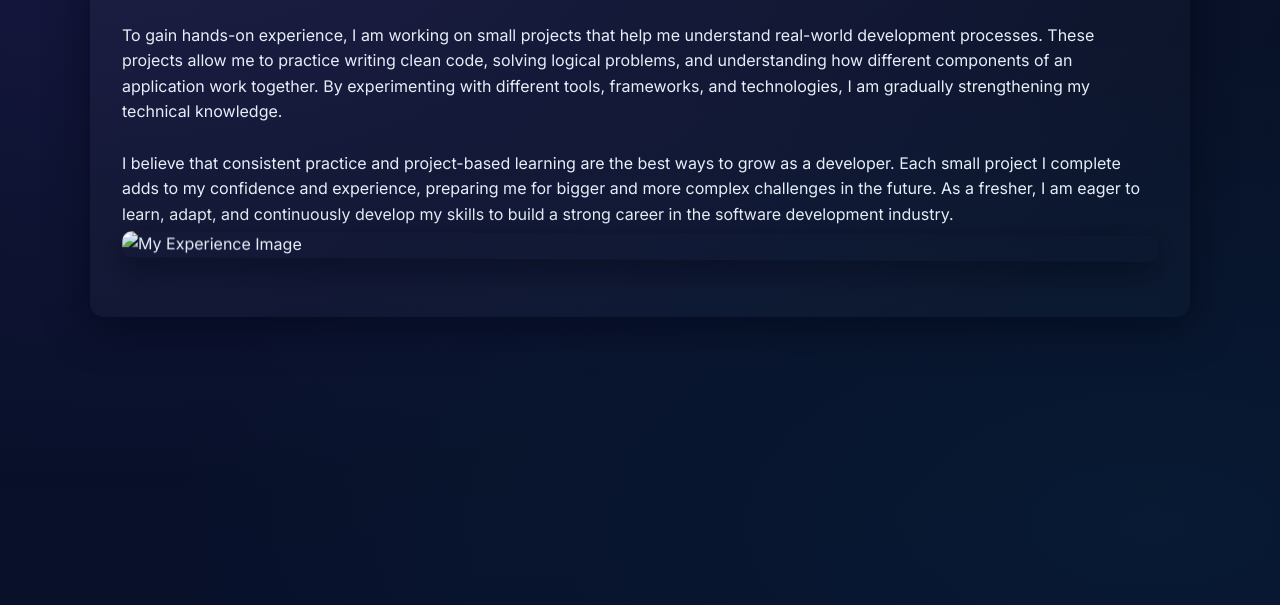
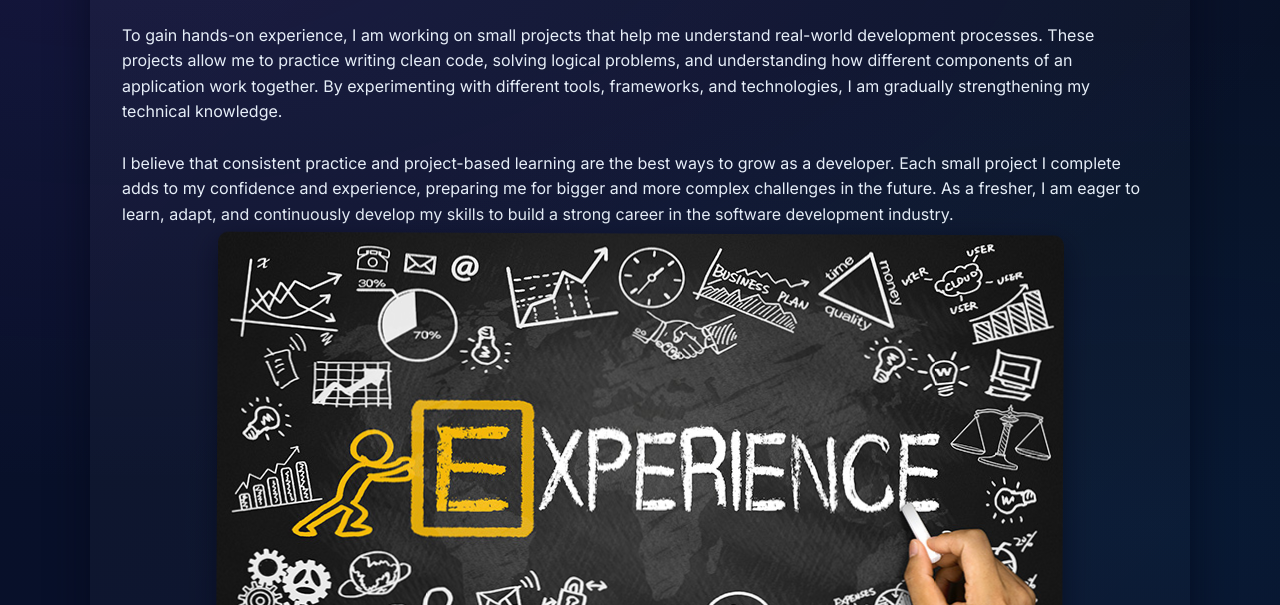
Before and after one commit to rishab6678/MY-FIRST-WEBPAGE, a plain HTML site: page experiance.html in a window 1280 px wide. Shown: the part 195-800 px from the top of the page. Drawn offline with Linux system fonts and the light colour scheme; the site is published under a folder, as on GitHub Pages, so addresses that start at the root find nothing.

Commit message:
Update experiance.html

```diff
--- a/experiance.html
+++ b/experiance.html
@@ -16,7 +16,8 @@
    <P> To gain hands-on experience, I am working on small projects that help me understand real-world development processes. These projects allow me to practice writing clean code, solving logical problems, and understanding how different components of an application work together. By experimenting with different tools, frameworks, and technologies, I am gradually strengthening my technical knowledge.</P>
     <BR />
    <p> I believe that consistent practice and project-based learning are the best ways to grow as a developer. Each small project I complete adds to my confidence and experience, preparing me for bigger and more complex challenges in the future. As a fresher, I am eager to learn, adapt, and continuously develop my skills to build a strong career in the software development industry.</p>
-    <img class="img--float" src="/experience.jpg" alt="My Experience Image" height="500">
+    <img class="img--float" src="experience.jpg" alt="My Experience Image" height="500">
     </div>
 </body>
+
 </html>
```
